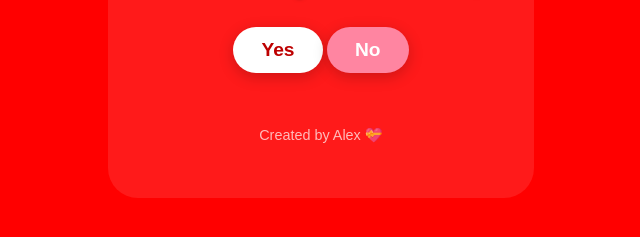
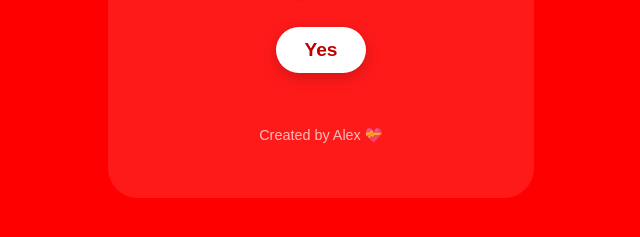
Before and after one commit to kuriaalexander509-spec/for-you, a plain HTML site: page index.html in a window 1280 px wide. Both pictures are taken after a click on the button "Yes". Shown: the part 371-608 px from the top of the page, without its empty margins (319-959 px from the left). Drawn offline with Linux system fonts and the light colour scheme.

Commit message:
Update index.html

```diff
--- a/index.html
+++ b/index.html
@@ -136,6 +136,8 @@
                 image.src = "asking.gif";
                 // Optional: make the background even brighter red on success!
                 document.body.style.backgroundColor = "#ff0000";
+                // Hide the No button
+                noBtn.style.display = 'none';
             }
         });
     </script>
```
